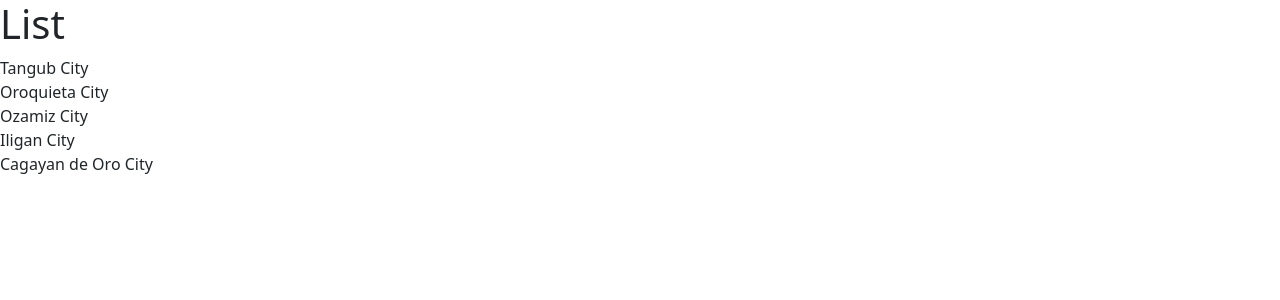
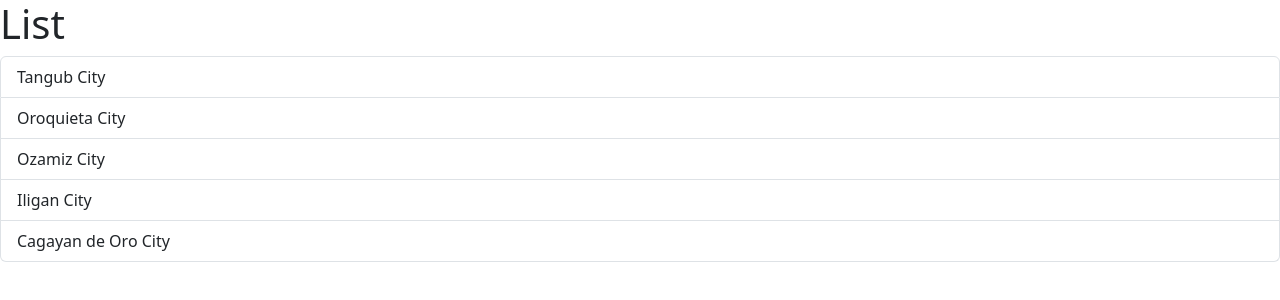
Before and after one commit to MikeSordilla-lab/react-one, a React (Vite) app in the folder react-one/: page / in a window 1280 px wide. Shown: the top 300 px of the page. Built offline with nearby package versions, Linux system fonts and the light colour scheme.

Commit message:
enhance ListGroup component to handle item clicks and display items with Bootstrap styling

```diff
--- a/react-one/src/components/ListGroup.tsx
+++ b/react-one/src/components/ListGroup.tsx
@@ -1,3 +1,4 @@
+import { MouseEvent } from "react";
 function ListGroup() {
   let items = [
     "Tangub City",
@@ -7,13 +8,17 @@
     "Cagayan de Oro City",
   ];
 
+  const handleClick = (event: MouseEvent) => console.log(event);
+
   return (
     <>
       <h1>List</h1>
       {items.length === 0 && <p>No items found. </p>}
       <ul className="list-group">
         {items.map((item) => (
-          <li key={item}>{item}</li>
+          <li className="list-group-item" key={item} onClick={handleClick}>
+            {item}
+          </li>
         ))}
       </ul>
     </>
```
